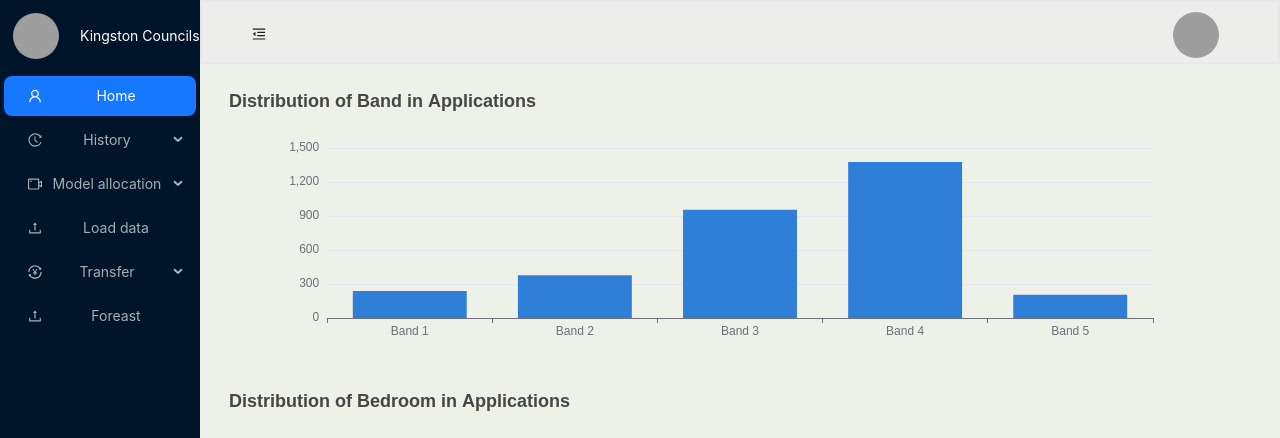
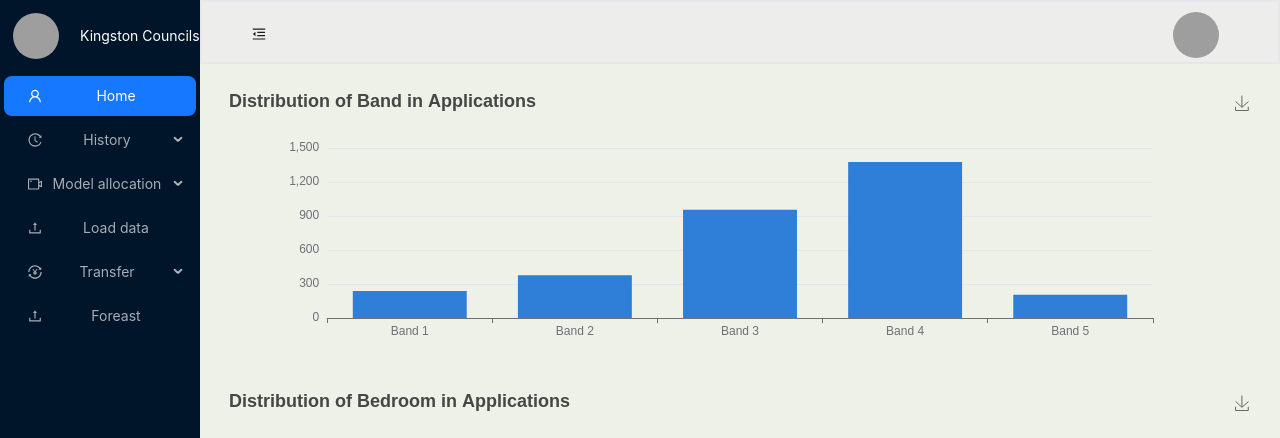
Before and after one commit to Du5TCh3N/TeamOrange, a React (Create React App) app: page /ModelData in a window 1280 px wide. Shown: the top 438 px of the page. Built offline with nearby package versions, Linux system fonts and the light colour scheme; no server answers; grey boxes are pictures that could not be loaded; what @aws-amplify/datastore, aws-amplify would draw is missing.

Commit message:
added download chart options to Model Simulation Charts

```diff
--- a/src/components/ModelData/modelData.js
+++ b/src/components/ModelData/modelData.js
@@ -20,6 +20,12 @@ const ModelData = () => {
                 color: '#2f7ed8' // Set color to blue
             },
         ],
+        toolbox: {
+          show: true,
+          feature: {
+            saveAsImage: {}
+          }
+        }
     };
 
     const bedroomChart = {
@@ -39,6 +45,12 @@ const ModelData = () => {
                 color: '#8bbc21' // Set color to green
             },
         ],
+        toolbox: {
+          show: true,
+          feature: {
+            saveAsImage: {}
+          }
+        }
     };
 
     const yearChart = {
@@ -66,6 +78,12 @@ const ModelData = () => {
                 color: '#910000' // Set color to red
             },
         ],
+        toolbox: {
+          show: true,
+          feature: {
+            saveAsImage: {}
+          }
+        }
     };
 
 
--- a/src/components/Modelling/modelling.js
+++ b/src/components/Modelling/modelling.js
@@ -259,7 +259,13 @@ const Modelling = () => {
         // data: [-120, -132, -101, -134, -190, -230, -210,-120, -132, -101, -134, -190, -230, -210,-120, -132, -101, -134, -190, -230, -210,-120, -132, -101, -134, -190, -230, -210,-120, -132, -101, -134, -190, -230, -210,-120, -132, -101, -134, -190, -230, -210]
         data: data.map((item) => item.queued).flat()
       }
-    ]
+    ],
+    toolbox: {
+      show: true,
+      feature: {
+        saveAsImage: {}
+      }
+    }
   };
   const radarChart = {
     title: {
@@ -298,7 +304,14 @@ const Modelling = () => {
           name: 'Resolved'
         }
       ]
-    }]
+    }],
+    toolbox: {
+      show: true,
+      top: 30,
+      feature: {
+        saveAsImage: {},
+      }
+    }
   };
   const categoryPieChart = {
     title: {
@@ -328,7 +341,14 @@ const Modelling = () => {
           }
         }
       }
-    ]
+    ],
+    toolbox: {
+      show: true,
+      top: 30,
+      feature: {
+        saveAsImage: {}
+      }
+    }
   };
 
   const bandPieChart = {
@@ -359,7 +379,14 @@ const Modelling = () => {
           }
         }
       }
-    ]
+    ],
+    toolbox: {
+      show: true,
+      top: 30,
+      feature: {
+        saveAsImage: {}
+      }
+    }
   };
 
   const bedroomPieChart = {
@@ -390,7 +417,14 @@ const Modelling = () => {
           }
         }
       }
-    ]
+    ],
+    toolbox: {
+      show: true,
+      top: 30,
+      feature: {
+        saveAsImage: {}
+      }
+    }
   };
   return (
     <view>
```
